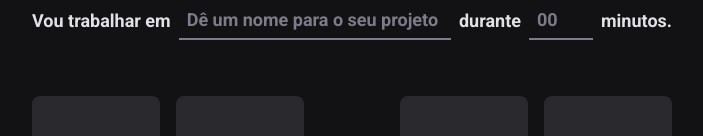
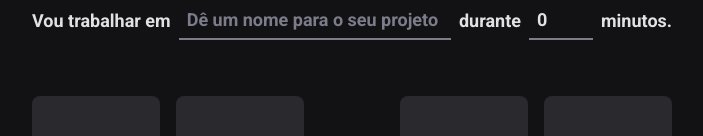
Before and after one commit to GabrielGurris/IgniteTimer, a React (Vite) app: page / in a window 1280 px wide. Shown: the top 136 px of the page, without its empty margins (288-991 px from the left). Built offline with nearby package versions, Linux system fonts and the light colour scheme.

Commit message:
reseting forms

```diff
--- a/src/pages/Home/index.tsx
+++ b/src/pages/Home/index.tsx
@@ -21,14 +21,21 @@
     .max(60, 'O ciclo precisa ser de no máximo 60 minutos.'),
 })
 
+type NewCycleFormData = zod.infer<typeof newCycleFormValidationSchema>
+
 export function Home() {
 
-  const { register, handleSubmit, watch } = useForm({
+  const { register, handleSubmit, watch, reset } = useForm<NewCycleFormData>({
     resolver: zodResolver(newCycleFormValidationSchema),
+    defaultValues: {
+      task: '',
+      minutesAmount: 0,
+    },
   })
 
-  function handleCreateNewCycle(data: any) {
+  function handleCreateNewCycle(data: NewCycleFormData) {
     console.log(data)
+    reset()
   }
 
   const task = watch('task')
```
